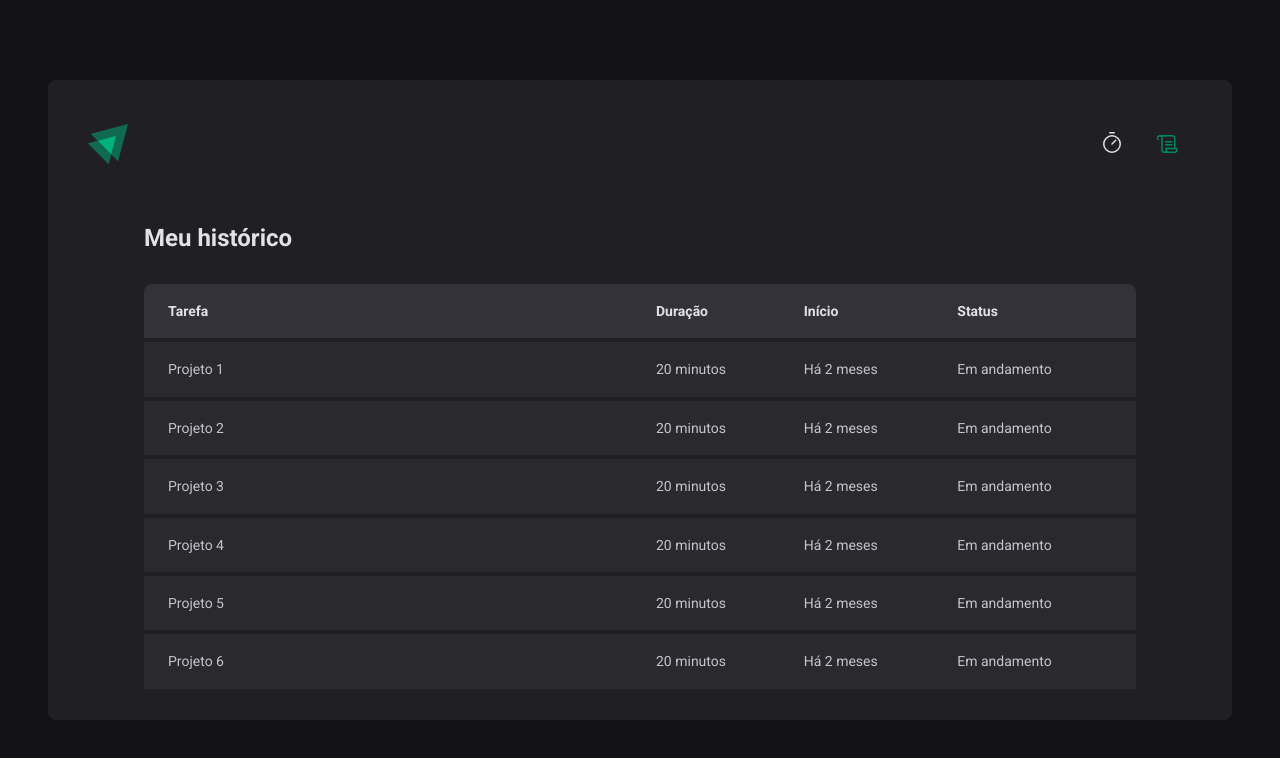
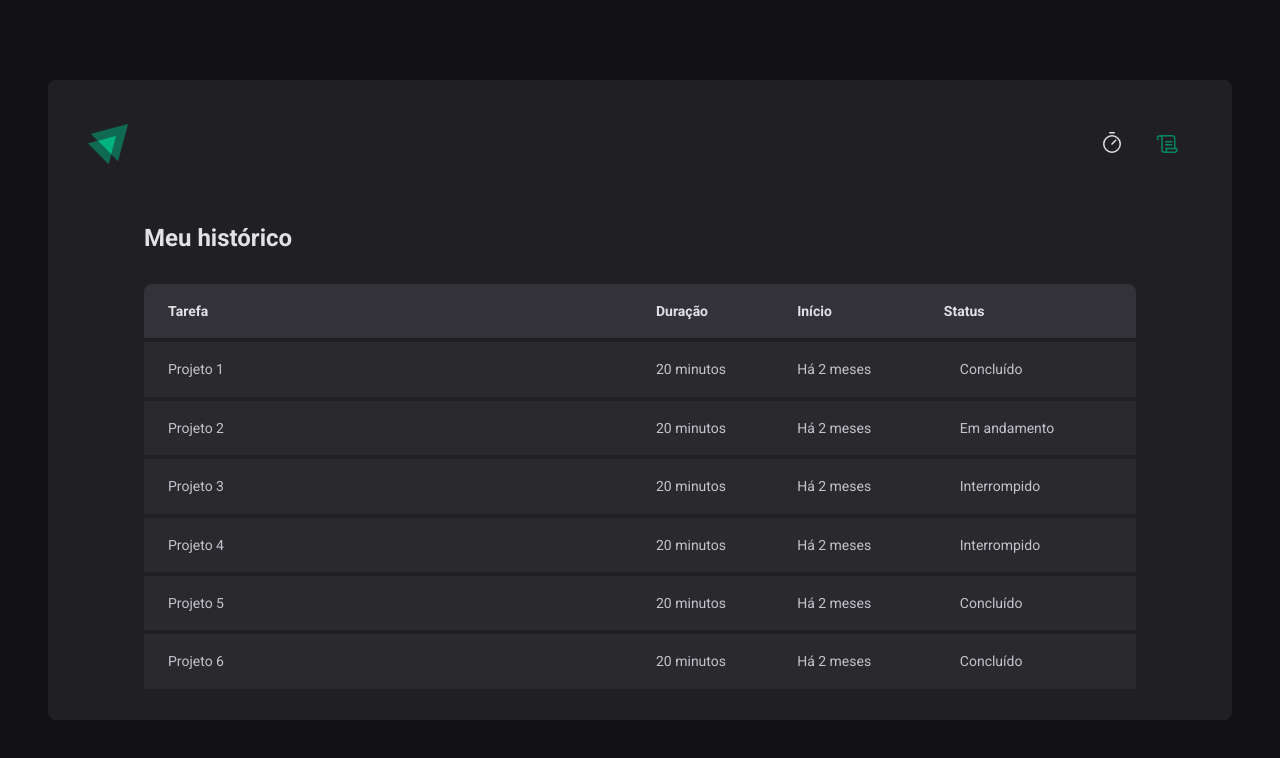
Before and after one commit to Gisellebm/IgniteTimer, a React (Vite) app: page /history in a window 1280 px wide. Shown: the top 758 px of the page. Built offline with nearby package versions, Linux system fonts and the light colour scheme.

Commit message:
Páginas e rotas - Componente: Status

```diff
--- a/src/pages/History/index.tsx
+++ b/src/pages/History/index.tsx
@@ -1,4 +1,4 @@
-import { HistoryContainer, HistoryList } from './styles'
+import { HistoryContainer, HistoryList, Status } from './styles'
 
 export function History() {
   return (
@@ -19,37 +19,49 @@
               <td>Projeto 1</td>
               <td>20 minutos</td>
               <td>Há 2 meses</td>
-              <td>Em andamento</td>
+              <td>
+                <Status statusColor="green">Concluído</Status>
+              </td>
             </tr>
             <tr>
               <td>Projeto 2</td>
               <td>20 minutos</td>
               <td>Há 2 meses</td>
-              <td>Em andamento</td>
+              <td>
+                <Status statusColor="yellow">Em andamento</Status>
+              </td>
             </tr>
             <tr>
               <td>Projeto 3</td>
               <td>20 minutos</td>
               <td>Há 2 meses</td>
-              <td>Em andamento</td>
+              <td>
+                <Status statusColor="red">Interrompido</Status>
+              </td>
             </tr>
             <tr>
               <td>Projeto 4</td>
               <td>20 minutos</td>
               <td>Há 2 meses</td>
-              <td>Em andamento</td>
+              <td>
+                <Status statusColor="red">Interrompido</Status>
+              </td>
             </tr>
             <tr>
               <td>Projeto 5</td>
               <td>20 minutos</td>
               <td>Há 2 meses</td>
-              <td>Em andamento</td>
+              <td>
+                <Status statusColor="green">Concluído</Status>
+              </td>
             </tr>
             <tr>
               <td>Projeto 6</td>
               <td>20 minutos</td>
               <td>Há 2 meses</td>
-              <td>Em andamento</td>
+              <td>
+                <Status statusColor="green">Concluído</Status>
+              </td>
             </tr>
           </tbody>
         </table>
--- a/src/pages/History/styles.ts
+++ b/src/pages/History/styles.ts
@@ -59,3 +59,27 @@
     }
   }
 `
+
+const STATUS_COLORS = {
+  yellow: 'yellow-500',
+  red: 'red-500',
+  green: 'green-500',
+} as const
+
+interface StatusProps {
+  statusColor: keyof typeof STATUS_COLORS
+}
+
+export const Status = styled.span<StatusProps>`
+  display: flex;
+  align-items: center;
+  gap: 0.5rem;
+
+  &::before {
+    content: '';
+    width: 0.5rem;
+    height: 0.5rem;
+    border-radius: 9999px;
+    background: ${(props) => props.theme[props.statusColor]};
+  }
+`
```
